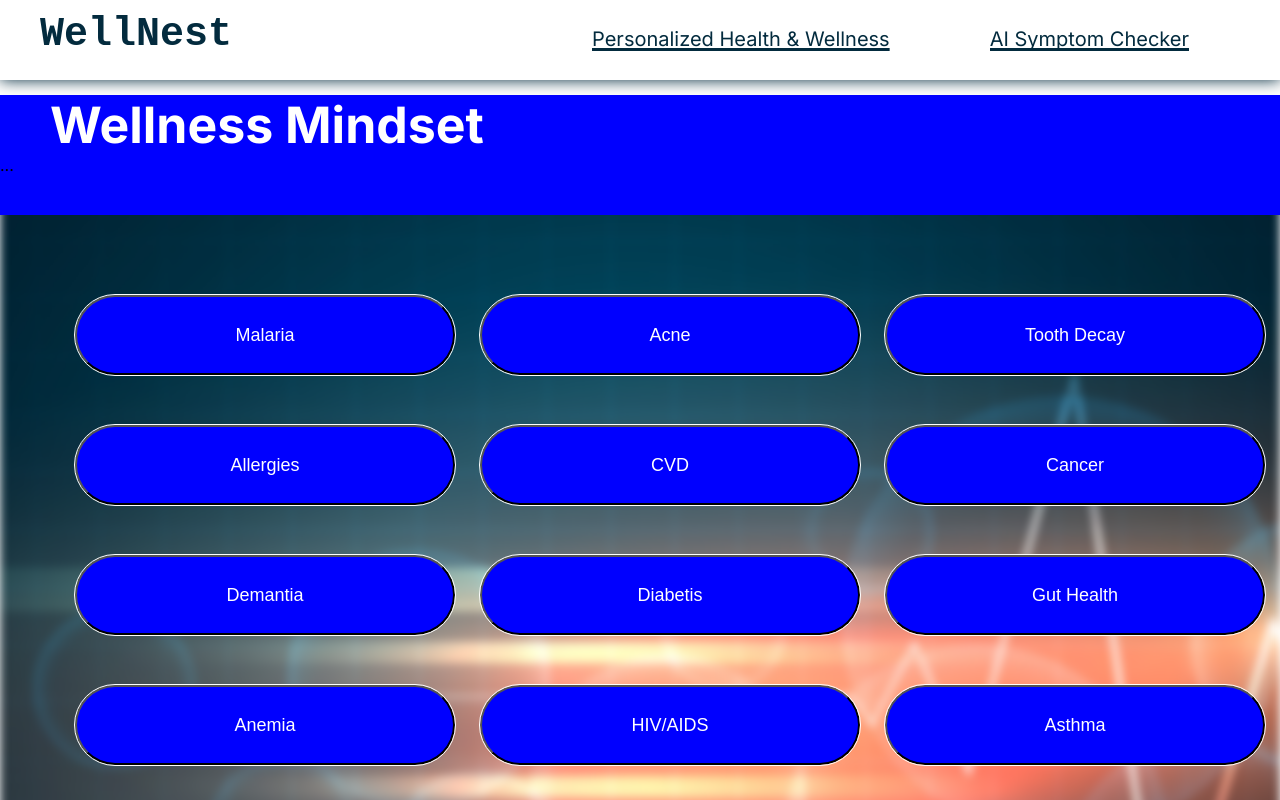
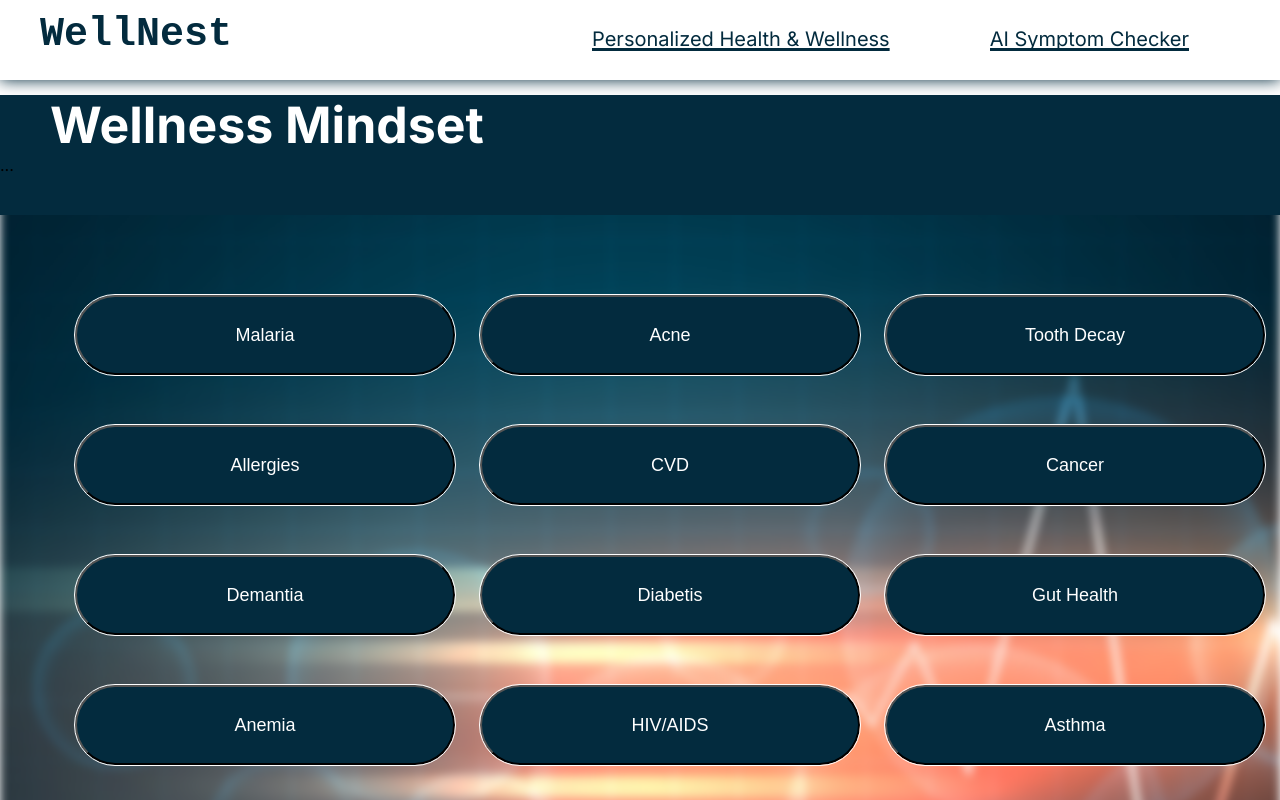
Before and after one commit to MartinNtow/personliasedhealth, a Next.js app: page /Healthpage in a window 1280 px wide. Shown: the top 800 px of the page. Built offline with nearby package versions, Linux system fonts and the light colour scheme.

Commit message:
changed color of healthpage

```diff
--- a/src/app/styles/healthpage.module.css
+++ b/src/app/styles/healthpage.module.css
@@ -21,7 +21,7 @@
 
 }
 .header{
-    background-color: blue;
+    background-color: #032b3e;
     height: 120px;
 }
 .header h1{
@@ -52,12 +52,12 @@
     width: 380px;
     height: 80px;
     border-radius: 50px;
-    background-color: blue;
+    background-color: #032b3e;
     color: white;
     font-size: 18px;
     outline: 1px solid white;
 }
 .griditems button:hover{
     font-size: 35px;
-    box-shadow: 0px 0px 15px blue;
+    box-shadow: 0px 0px 15px white;
 }
```
